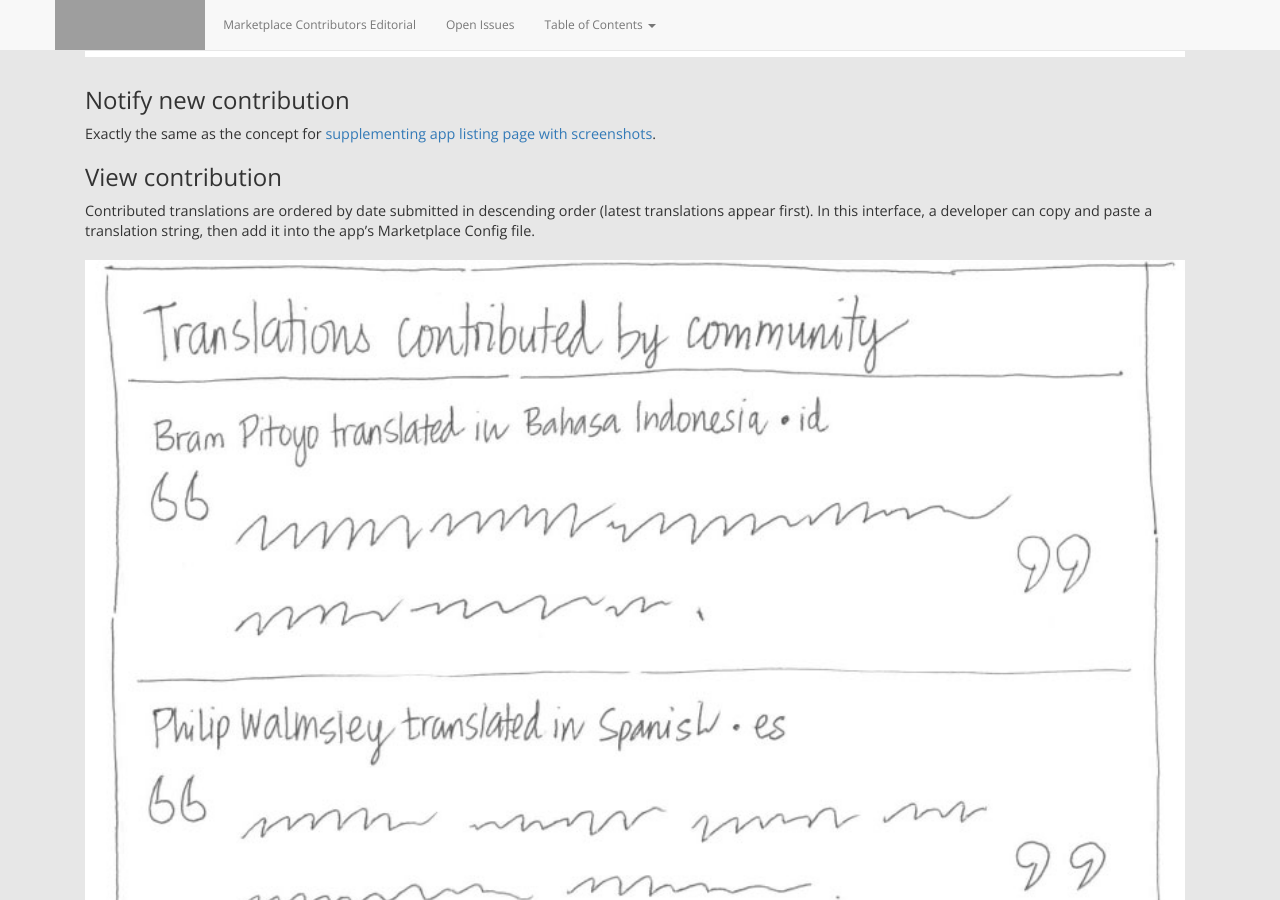
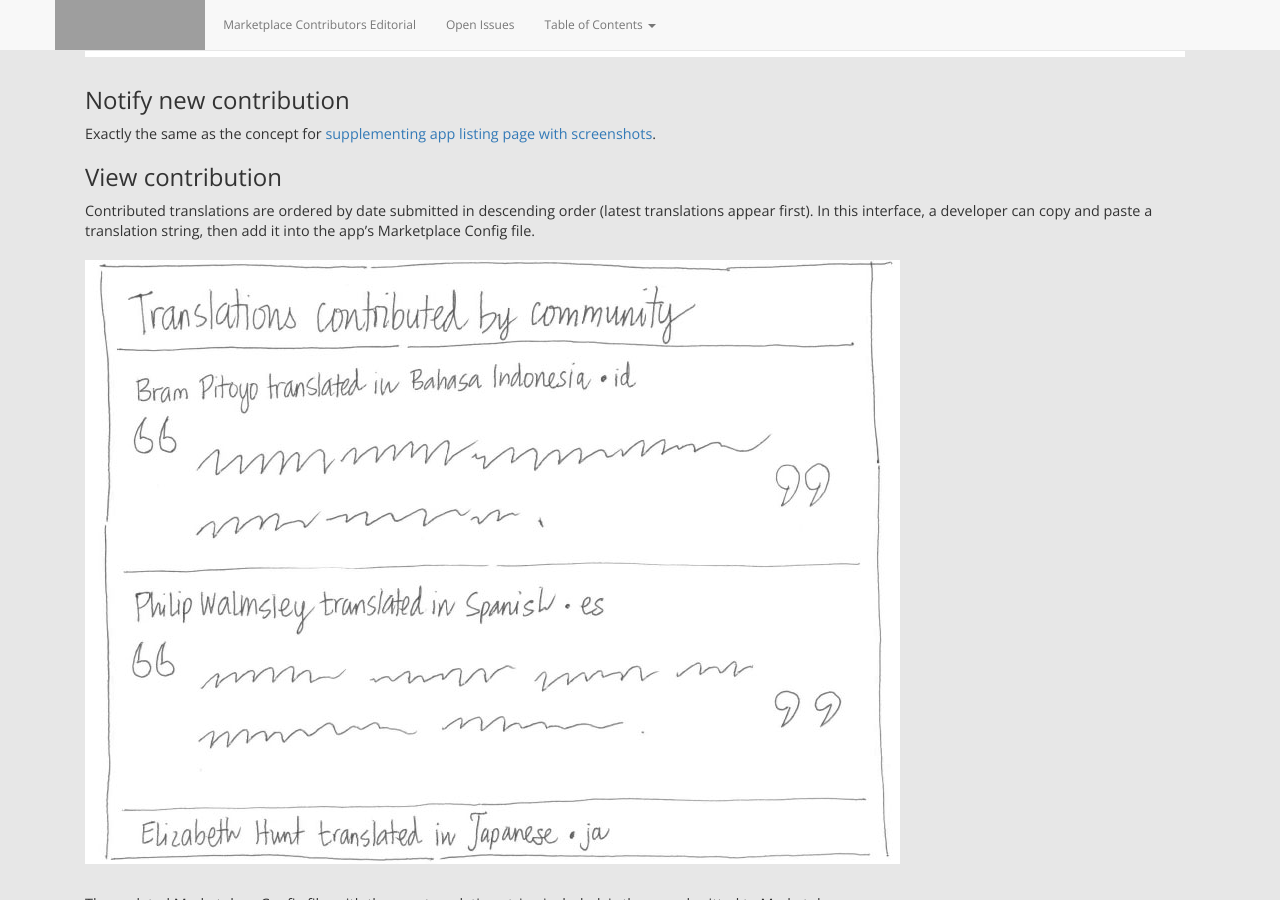
Before and after one commit to MarketplaceUX/marketplace-community-editorial, a Jekyll site: the page built from concept-localise.html, in a window 1280 px wide and 900 px high, scrolled down 949 px. Built offline with Jekyll 4.4.1, drawn with Linux system fonts in a browser that asks for light colours; nearby versions of some CDN libraries; grey boxes are pictures that could not be loaded.

Commit message:
Fix image size

```diff
--- a/concept-localise.html
+++ b/concept-localise.html
@@ -42,7 +42,7 @@ multipage: false
 
     <p class="longText">Contributed translations are ordered by date submitted in descending order (latest translations appear first). In this interface, a developer can copy and paste a translation string, then add it into the app’s Marketplace Config file.</p>
 
-    <img src="img/translation-contribution-view-ui-mockup-v1.0.jpg" width="1100">
+    <img src="img/translation-contribution-view-ui-mockup-v1.0.jpg">
 
     <p class="longText">The updated Marketplace Config file, with the new translation string included, is then resubmitted to Marketplace.</p>
 
```
